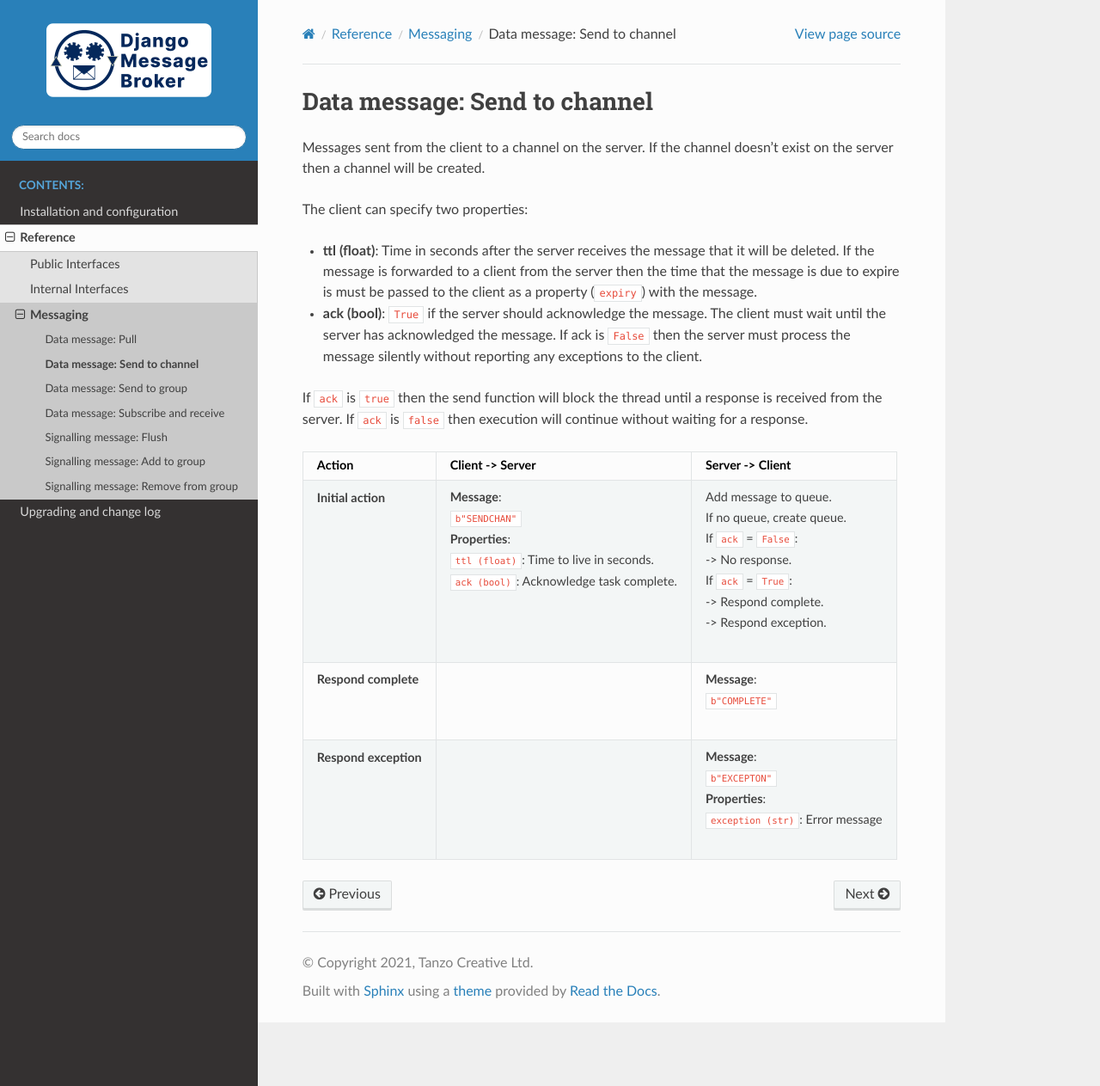
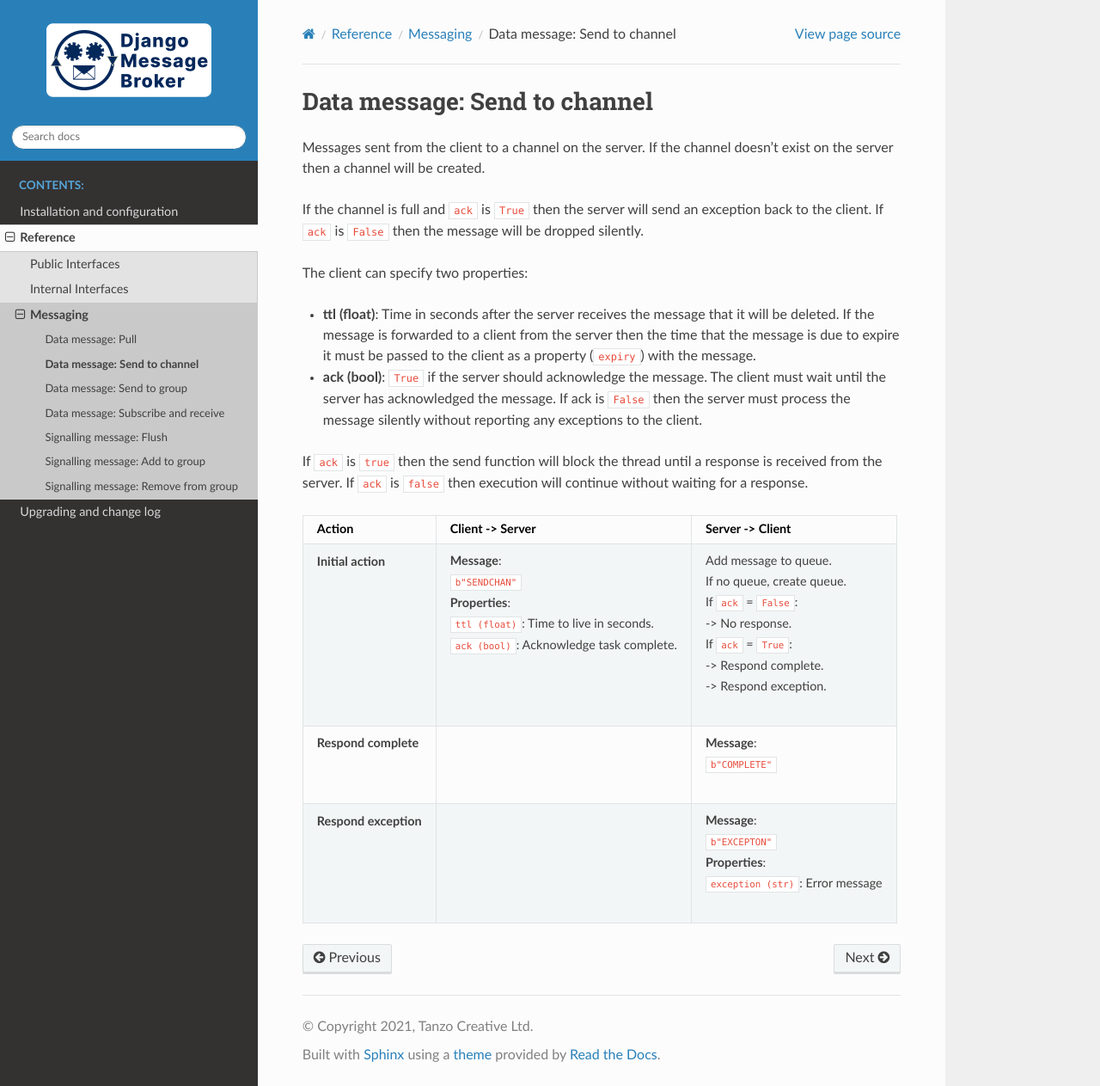
Before and after one commit to django-message-broker/django-message-broker, a Sphinx documentation site: the page built from docs/pages/msg_dm_send_to_chan.rst, in a window 1280 px wide and 1263 px high. Shown: the whole window at 86% size. Built offline with Sphinx 7.4.7 and the Read the Docs theme 2.0.0, drawn with Linux system fonts in a browser that asks for light colours.

Commit message:
Update documentation

```diff
--- a/docs/pages/msg_dm_send_to_chan.rst
+++ b/docs/pages/msg_dm_send_to_chan.rst
@@ -5,11 +5,14 @@ Data message: Send to channel
 Messages sent from the client to a channel on the server. If the channel doesn't
 exist on the server then a channel will be created.
 
+If the channel is full and ``ack`` is ``True`` then the server will send an exception back to the
+client. If ``ack`` is ``False`` then the message will be dropped silently.
+
 The client can specify two properties:
 
 * **ttl (float)**: Time in seconds after the server receives the message that it will be deleted. If
   the message is forwarded to a client from the server then the time that the message is due to
-  expire is must be passed to the client as a property (``expiry``) with the message.
+  expire it must be passed to the client as a property (``expiry``) with the message.
 * **ack (bool)**: ``True`` if the server should acknowledge the message. The client must wait until the
   server has acknowledged the message. If ack is ``False`` then the server must process the message
   silently without reporting any exceptions to the client.
```
